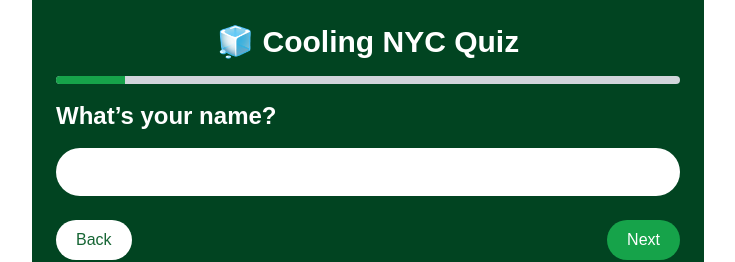
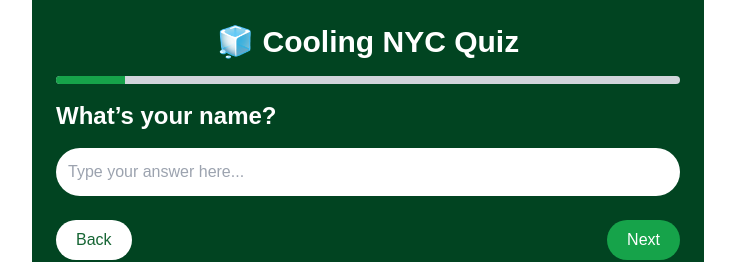
Before and after one commit to manizerahman/Cooling-NYC, a React (Create React App) app: page / in a window 1280 px wide. Both pictures are taken after a click on the button "Next". Shown: the top 262 px of the page, without its empty margins (272-1007 px from the left). Built offline with nearby package versions, Linux system fonts and the light colour scheme.

Commit message:
Add files via upload
afds

```diff
--- a/src/CoolingNYCApp.js
+++ b/src/CoolingNYCApp.js
@@ -41,12 +41,15 @@ const CoolingNYCApp = () => {
         <h2 className="text-2xl font-bold text-white">{title}</h2>
         <input
           type={type}
-          className="w-full p-3 rounded-full bg-white text-black"
+          className="w-full p-3 rounded-full bg-white text-black placeholder-gray-400"
+          value={formData[field] || ""}
           onChange={e => handleChange(field, e.target.value)}
+          placeholder="Type your answer here..."
         />
         {withUnit && (
           <select
             className="w-full p-3 rounded-full bg-white text-black"
+            value={formData[fieldUnit] || ""}
             onChange={e => handleChange(fieldUnit, e.target.value)}
           >
             <option value="">Unit</option>
@@ -64,17 +67,20 @@ const CoolingNYCApp = () => {
         <h2 className="text-2xl font-bold text-white">{title}</h2>
         <select
           className="w-full p-3 rounded-full bg-white text-black"
+          value={formData[field] || ""}
           onChange={e => handleChange(field, e.target.value)}
         >
           <option value="">Select an option</option>
-          {options.map(opt => <option key={opt}>{opt}</option>)}
+          {options.map(opt => (
+            <option key={opt} value={opt}>{opt}</option>
+          ))}
         </select>
       </div>
     );
   }
 
   function FinalPlan({ formData, data }) {
-    const { name, zip, temperature, temperatureUnit, income, address, legalHelp, landlordHelp, advocacyLevel } = formData;
+    const { name, zip, temperature, temperatureUnit, income, address, legalHelp, landlordHelp } = formData;
     const centers = data.centers?.[zip] || ["No data available"];
     const retailers = data.retailers?.[zip] || ["No local retailers found"];
     const clinics = data.legal?.[zip] || ["No legal clinics found"];
@@ -119,7 +125,12 @@ const CoolingNYCApp = () => {
               className="w-full p-4 text-black bg-gray-100"
               rows={6}
               readOnly
-              value={`Dear Legal Team,\n\nI am requesting ${legalHelp} support for unsafe heat conditions at ${address || "[Your Address]"}, ZIP ${zip}.\n\nSincerely,\n${name}`}
+              value={`Dear Legal Team,
+
+I am requesting ${legalHelp} support for unsafe heat conditions at ${address || "[Your Address]"}, ZIP ${zip}.
+
+Sincerely,
+${name}`}
             />
           </div>
         )}
@@ -131,7 +142,12 @@ const CoolingNYCApp = () => {
               className="w-full p-4 text-black bg-gray-100"
               rows={6}
               readOnly
-              value={`Dear Landlord,\n\nIndoor temperature at ${address || "[Your Address]"}, ZIP ${zip} is unsafe. Please provide cooling or respond within 48 hours.\n\nSincerely,\n${name}`}
+              value={`Dear Landlord,
+
+Indoor temperature at ${address || "[Your Address]"}, ZIP ${zip} is unsafe. Please provide cooling or respond within 48 hours.
+
+Sincerely,
+${name}`}
             />
           </div>
         )}
```
